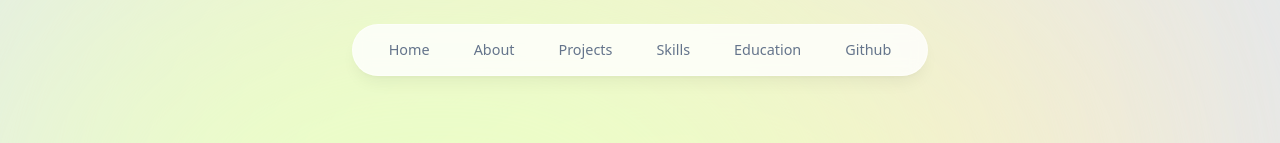
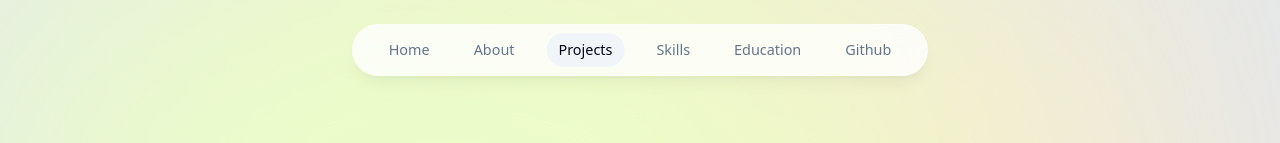
Before and after one commit to tlbdrgs/MyPortofolio, a Next.js app in the folder portfolio/: page / in a window 1280 px wide. Shown: the top 143 px of the page. Built offline with nearby package versions, Linux system fonts and the light colour scheme.

Commit message:
added header improvement by highlighting current component.

```diff
--- a/portfolio/app/layout.tsx
+++ b/portfolio/app/layout.tsx
@@ -2,6 +2,7 @@
 import { Inter } from "next/font/google";
 import "./globals.css";
 import Header from "@/components/header";
+import ActiveSectionContextProvider from "@/context/active-section-context";
 
 const inter = Inter({ subsets: ["latin"] });
 
@@ -16,12 +17,16 @@
   children: React.ReactNode;
 }>) {
   return (
-    <html lang="en">
+    <html lang="en" className="!scroll-smooth">
       <body className={'${inter.className} bg-slate-200 text-slate-950 relative h-[5000px] pt-28 sm:pt-36'}>
         <div className="bg-[#ffe9c7] -z-10 absolute top-[-6rem] right-[5rem] h-[40rem] w-[40rem] rounded-full blur-[10rem] sm:w-[65rem]"></div>
         <div className="bg-[#e9ffc7] -z-10 absolute top-[-6rem] left-[-5rem] h-[40rem] w-[40rem] rounded-full blur-[10rem] sm:w-[65rem]"></div>
-        <Header />
-        {children}</body>
+        <ActiveSectionContextProvider>
+          <Header />
+          {children}
+        </ActiveSectionContextProvider>
+
+        </body>
     </html>
   );
 }
--- a/portfolio/components/about.tsx
+++ b/portfolio/components/about.tsx
@@ -1,15 +1,20 @@
 "use client"
 
-import React from 'react'
+import React, { useEffect } from 'react'
 import SectionHeading from './section-heading'
 import { motion } from 'framer-motion'
+import { useSectionInView } from '@/lib/hooks'
 
 export default function About() {
+    const { ref } = useSectionInView('About');
     return (
-        <motion.section className='mb-28 max-w-[45rem] text-center leading-8 sm:mb-40'
+        <motion.section className='mb-28 max-w-[45rem] text-center leading-8 sm:mb-40 scroll-mt-28'
+        ref={ref}
         initial={{opacity:0, y:100}}
         animate={{opacity:1, y:0}}
-        transition={{delay:0.275}}>
+        transition={{delay:0.275}}
+        id="about"
+        >
             <SectionHeading>About Me</SectionHeading>
             <p className='mb-3 '>
                 <span className='font-bold'>I was born in Targu-Jiu</span>, a very relaxing city located in the South West part of Romania. I grew up as {" "}
--- a/portfolio/components/header.tsx
+++ b/portfolio/components/header.tsx
@@ -4,8 +4,13 @@
 import { motion } from 'framer-motion';
 import { links } from '@/lib/data';
 import Link from 'next/link';
+import clsx from 'clsx';
+import {useActiveSectionContext } from '@/context/active-section-context';
 
 export default function Header() {
+
+  const {activeSection, setActiveSection, setTimeOfLastClick} = useActiveSectionContext();
+
   return (
     <header className="z-[999] relative">
       <motion.div className="fixed top-0 left-1/2 h-[4.5rem] w-full rounded-none border border-white border-opacity-40 bg-white bg-opacity-80 shadow-lg
@@ -19,12 +24,27 @@
                  font-medium text-slate-500 sm:w-[initial] sm:flex-nowrap sm:gap-5">
           {
             links.map(link => (
-              <motion.li className="h-3/4 flex items-center justify-center"
+              <motion.li className="h-3/4 flex items-center justify-center relative"
                 initial={{ y: -100, opacity: 0 }}
                 animate={{ y: 0, opacity: 1 }}
                 key={link.hash}>
-                <Link className="flex w-full items-center justify-center px-3 py-3 hover:text-slate-950 transition" href={link.hash}>
+
+                <Link className={clsx("flex w-full items-center justify-center px-3 py-3 hover:text-slate-950 transition", {"text-slate-950": activeSection === link.name})}
+                 href={link.hash}
+                 onClick={() => {
+                  setActiveSection(link.name)
+                  setTimeOfLastClick(Date.now())
+                }}
+                >
                   {link.name}
+                  {
+                    link.name === activeSection && (<motion.span className='bg-slate-100 rounded-full absolute inset-0 -z-10' layoutId='activeSelection' transition={{
+                      type: 'spring',
+                      stiffness: 500,
+                      damping: 30,
+                    }}></motion.span>)
+                  }
+
                 </Link>
               </motion.li>
             ))
--- a/portfolio/components/intro.tsx
+++ b/portfolio/components/intro.tsx
@@ -9,9 +9,13 @@
 import { HiDownload } from 'react-icons/hi';
 import { BsInstagram, BsLinkedin } from 'react-icons/bs';
 
+import { useSectionInView } from '@/lib/hooks';
+
 export default function Intro() {
+    const { ref } = useSectionInView('Home', 0.5);
+
     return (
-        <section className='mb-28 max-w-[50rem] text-center sm:mb-0'>
+        <section ref={ref} id='home' className='mb-28 max-w-[50rem] text-center sm:mb-0 scroll-mt-[100rem]'>
             <div className='flex items-center justify-center'>
                 <div className='relative'>
                     <motion.div
--- a/portfolio/components/projects.tsx
+++ b/portfolio/components/projects.tsx
@@ -1,11 +1,15 @@
+"use client";
+
 import React from 'react'
 import SectionHeading from './section-heading'
 import { projectsData } from '@/lib/data'
 import Project from './project'
+import { useSectionInView } from '@/lib/hooks';
 
 export default function Projects() {
+  const { ref } = useSectionInView('Projects', 0.5);
   return (
-    <section >
+    <section ref={ref} id="projects" className='scroll-mt-28'>
         <SectionHeading>My projects</SectionHeading>
         {
             projectsData.map((project, index) => (
--- /dev/null
+++ b/portfolio/context/active-section-context.tsx
@@ -0,0 +1,38 @@
+"use client"
+
+import type { SectionName } from '@/lib/types';
+import React, { useState, createContext, useContext } from 'react'
+
+type ActiveSectionContextProviderProps = {
+    children: React.ReactNode;
+};
+
+type ActiveSectionContextType = {
+    activeSection: SectionName;
+    setActiveSection: React.Dispatch<React.SetStateAction<SectionName>>;
+    timeOfLastClick: number;
+    setTimeOfLastClick: React.Dispatch<React.SetStateAction<number>>;
+};
+
+export const ActiveSectionContext = createContext<ActiveSectionContextType | null>(null);
+
+export default function ActiveSectionContextProvider({children}: ActiveSectionContextProviderProps) {
+    const [activeSection, setActiveSection] = useState<SectionName>('Home');
+    const [timeOfLastClick, setTimeOfLastClick] = useState(0);
+  return <ActiveSectionContext.Provider value={{
+    activeSection,
+    setActiveSection,
+    timeOfLastClick,
+    setTimeOfLastClick
+  }}>
+    {children}
+  </ActiveSectionContext.Provider>
+}
+
+export function useActiveSectionContext() {
+    const context = useContext(ActiveSectionContext);
+    if (context === null) {
+        throw new Error('useActiveSectionContext must be used within an ActiveSectionContextProvider');
+    }
+    return context;
+}
--- /dev/null
+++ b/portfolio/lib/hooks.ts
@@ -0,0 +1,23 @@
+import { useActiveSectionContext } from "@/context/active-section-context";
+import { useEffect } from "react";
+import { useInView } from "react-intersection-observer";
+import type { SectionName } from '@/lib/types';
+
+export function useSectionInView(sectionName  : SectionName, threshold = 0.8) {
+    const { ref, inView } = useInView({
+        threshold,
+    });
+    const { setActiveSection, timeOfLastClick } = useActiveSectionContext();
+
+
+    useEffect(() => {
+    if(inView && Date.now() - timeOfLastClick > 1000){
+        setActiveSection(sectionName);
+        }
+    }, [inView, setActiveSection, timeOfLastClick, sectionName])
+
+    return {
+        ref,
+
+    }
+}
--- /dev/null
+++ b/portfolio/lib/types.ts
@@ -0,0 +1,3 @@
+import { links } from "./data";
+
+export type SectionName = typeof links[number]['name'];
--- a/portfolio/package.json
+++ b/portfolio/package.json
@@ -9,11 +9,13 @@
     "lint": "next lint"
   },
   "dependencies": {
+    "clsx": "^2.1.1",
     "framer-motion": "^11.2.10",
     "next": "14.2.3",
     "react": "^18",
     "react-dom": "^18",
-    "react-icons": "^5.2.1"
+    "react-icons": "^5.2.1",
+    "react-intersection-observer": "^9.10.3"
   },
   "devDependencies": {
     "@types/node": "^20",
```
Also changed, not shown: 1 other file (tests, documents, lock files or other folders).
